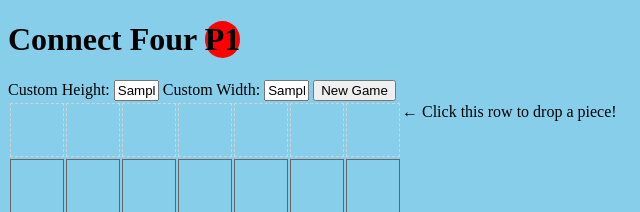
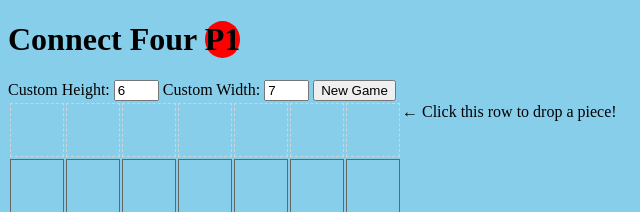
Before and after one commit to rkohler8/SpringboardUnit11, a plain HTML site: page connect-four/index.html in a window 1280 px wide. Both pictures are taken after typing "Sample", "Sample" into the empty fields and a click on the input "New Game". Shown: the top 212 px of the page, 0-640 px from the left. Drawn offline with Linux system fonts and the light colour scheme.

Commit message:
Cleaning up and adding comments

```diff
--- a/connect-four/connect4.js
+++ b/connect-four/connect4.js
@@ -18,13 +18,18 @@ let board = []; // array of rows, each row is array of cells  (board[y][x])
 
 customForm.addEventListener('submit', function(e) {
   e.preventDefault();
-  if(customHeight.value >= 4 || customWidth.value >= 4) {
-    if(customHeight.value != '' && customHeight.value != 0) {
-      HEIGHT = customHeight.value;
+  if(checkForWin()) {
+    customHeight.value = HEIGHT;
+    customWidth.value = WIDTH;
+    if(currPlayer === 2) {
+      currPlayer = 1;
+      turnToken.setAttribute('class', 'p1');
+      turnToken.innerText = 'P1';
     }
-    if(customWidth.value != '' && customWidth.value != 0) {
-      WIDTH = customWidth.value;
-    }
+  }
+  if(customHeight.value >= 4 || customWidth.value >= 4 && customHeight.value != '' && customHeight.value < 1 && customWidth.value != '' && customWidth.value < 1) {
+    HEIGHT = customHeight.value;
+    WIDTH = customWidth.value;
     while(htmlBoard.lastElementChild) {
       htmlBoard.removeChild(htmlBoard.lastElementChild);
     }
@@ -33,6 +38,8 @@ customForm.addEventListener('submit', function(e) {
   }
   else {
     alert('Unplayable Game Parameters')
+    customHeight.value = HEIGHT;
+    customWidth.value = WIDTH;
   }
 });
 
@@ -43,13 +50,11 @@ customForm.addEventListener('submit', function(e) {
 function makeBoard() {
   // TODO: set "board" to empty HEIGHT x WIDTH matrix array
   for (let y = 0; y < HEIGHT; y++) {
-    console.log(y);
     board[y] = [];
     for (let x = 0; x < WIDTH; x++) {
       board[y][x] = null;
     }
   }
-  console.log(board);
 }
 
 /** makeHtmlBoard: make HTML table and row of column tops. */
@@ -58,29 +63,29 @@ function makeHtmlBoard() {
   // TODO: get "htmlBoard" variable from the item in HTML w/ID of "board"
   // const htmlBoard = document.querySelector('#board');
   // TODO: add comment for this code
-  const top = document.createElement("tr");
-  top.setAttribute("id", "column-top");
-  top.addEventListener("click", handleClick);
-  const playLabel = document.createElement("label");
-  playLabel.innerText = '← Click this row to drop a piece!';
+  const top = document.createElement("tr");                   // Creates a tr for the top of each column
+  top.setAttribute("id", "column-top");                       // Adds id=colum-top to the top of the columns
+  top.addEventListener("click", handleClick);                 // Adds an event listener for each column
+  const playLabel = document.createElement("label");          // My addition to denote where to play
+  playLabel.innerText = '← Click this row to drop a piece!';  // My addition to denote where to play
 
-  for (let x = 0; x < WIDTH; x++) {
+  for (let x = 0; x < WIDTH; x++) {                           // Creates td cells with the id=x
     let headCell = document.createElement("td");
     headCell.setAttribute("id", x);
-    top.append(headCell);
+    top.append(headCell);                                     // Appends each td to the top-column tr
   }
-  top.append(playLabel);
-  htmlBoard.append(top);
+  top.append(playLabel);                                      // My addition appends play area marker label to the end of the top-column tr
+  htmlBoard.append(top);                                      // Appends top-column tr to the htmlBoard to form the clickable top row
 
   // TODO: add comment for this code
-  for (let y = 0; y < HEIGHT; y++) {
-    let row = document.createElement("tr");
-    for (let x = 0; x < WIDTH; x++) {
-      let cell = document.createElement("td");
-      cell.setAttribute("id", `${y}-${x}`);
-      row.append(cell);
+  for (let y = 0; y < HEIGHT; y++) {                          // Creates column height y variable
+    let row = document.createElement("tr");                   // Creates a tr row for each column
+    for (let x = 0; x < WIDTH; x++) {                         // Creates row length x variable
+      let cell = document.createElement("td");                // Creates mutable td cell
+      cell.setAttribute("id", `${y}-${x}`);                   // Gives each td cell an id of "their y position"-"their x position" for accessability during play
+      row.append(cell);                                       // Appends each td to its respective y-row tr
     }
-    htmlBoard.append(row);
+    htmlBoard.append(row);                                    // Appends each filled tr row to the game board
   }
 }
 
@@ -131,7 +136,6 @@ function handleClick(evt) {
   // TODO: add line to update in-memory board
   placeInTable(y, x);
   board[y][x] = currPlayer;
-  console.log(board);
 
   // check for win
   if (checkForWin()) {
@@ -184,13 +188,13 @@ function checkForWin() {
 
   for (let y = 0; y < HEIGHT; y++) {
     for (let x = 0; x < WIDTH; x++) {
-      const horiz = [[y, x], [y, x + 1], [y, x + 2], [y, x + 3]];
-      const vert = [[y, x], [y + 1, x], [y + 2, x], [y + 3, x]];
-      const diagDR = [[y, x], [y + 1, x + 1], [y + 2, x + 2], [y + 3, x + 3]];
-      const diagDL = [[y, x], [y + 1, x - 1], [y + 2, x - 2], [y + 3, x - 3]];
+      const horiz = [[y, x], [y, x + 1], [y, x + 2], [y, x + 3]];               // Creates horizontal win-condition variable for each coordinate
+      const vert = [[y, x], [y + 1, x], [y + 2, x], [y + 3, x]];                // Creates vertical win-condition variable for each coordinate
+      const diagDR = [[y, x], [y + 1, x + 1], [y + 2, x + 2], [y + 3, x + 3]];  // Creates diagonal win-condition variable from bottom-left to top-right for each coordinate
+      const diagDL = [[y, x], [y + 1, x - 1], [y + 2, x - 2], [y + 3, x - 3]];  // Creates diagonal win-condition variable from top-left to bottom-right for each coordinate
 
-      if (_win(horiz) || _win(vert) || _win(diagDR) || _win(diagDL)) {
-        return true;
+      if (_win(horiz) || _win(vert) || _win(diagDR) || _win(diagDL)) {          // Checks all win-condition variables for validity
+        return true;                                                             // if confirmed, return true and end win check loop
       }
     }
   }
```
Also changed, not shown: connect-four/index.html (+6 -13 lines).
